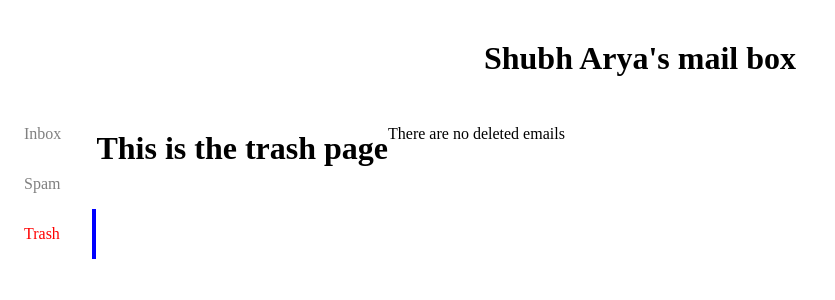
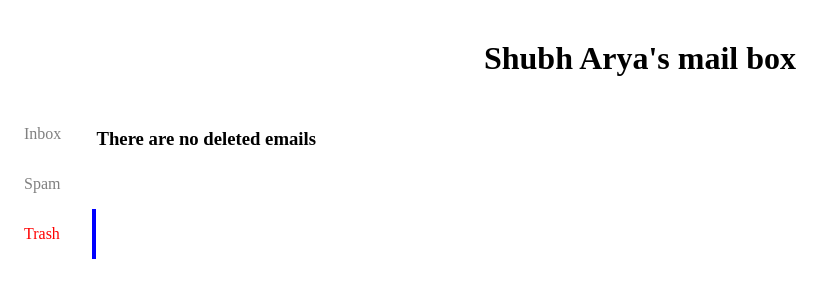
Before and after one commit to shubh-37/email-box, a React (Vite) app: page /trash in a window 1280 px wide. Shown: the top 300 px of the page, without its empty margins (0-835 px from the left). Built offline with nearby package versions, Linux system fonts and the light colour scheme.

Commit message:
removed the heading

```diff
--- a/src/pages/SpamPage.jsx
+++ b/src/pages/SpamPage.jsx
@@ -7,8 +7,7 @@ export default function SpamPage() {
   const { state } = useContext(mailContext);
   return (
     <React.Fragment>
-      <h1>This is the spam page</h1>
-      <p>{state.spam.length === 0 ? "There are no spam emails" : <></>}</p>
+      <h3>{state.spam.length === 0 ? "There are no spam emails" : <></>}</h3>
       <ul>
         {state.spam.map((mail) => (
           <DisplayMail mail={mail} detail={false} />
--- a/src/pages/TrashPage.jsx
+++ b/src/pages/TrashPage.jsx
@@ -7,8 +7,7 @@ export default function TrashPage() {
   const { state } = useContext(mailContext);
   return (
     <React.Fragment>
-      <h1>This is the trash page</h1>
-      <p>{state.bin.length=== 0 ? "There are no deleted emails" : <></>}</p>
+      <h3>{state.bin.length=== 0 ? "There are no deleted emails" : <></>}</h3>
       <ul>
         {state.bin.map((mail) => (
           <DisplayMail mail={mail} detail={false} />
```
